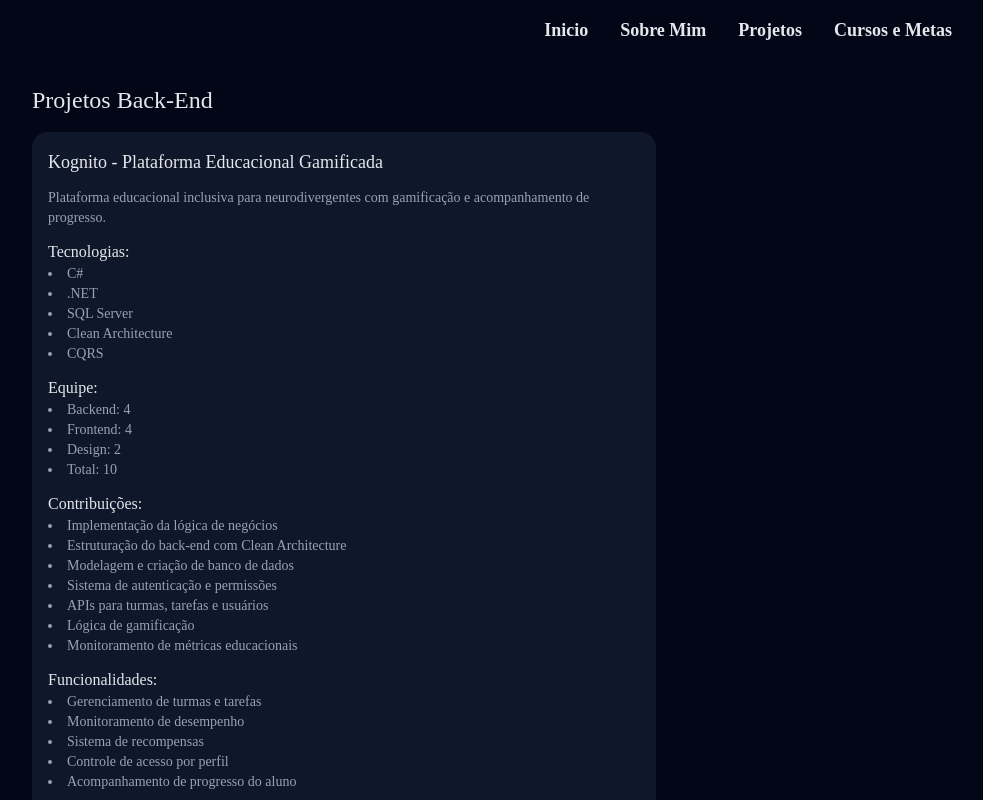
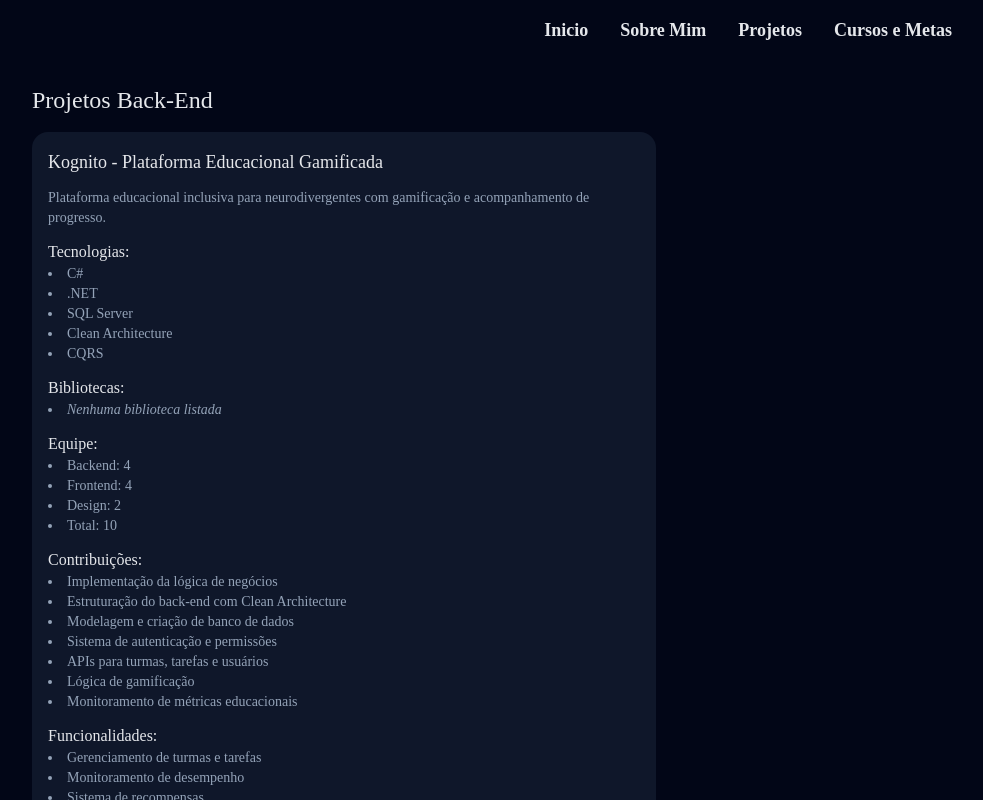
Before and after one commit to AdrianoATBS/portfolio, a Next.js app: page /projetos/backend in a window 1280 px wide. Both pictures are taken after a click on the button "Kognito - Plataforma Educacional Gamificada". Shown: the top 800 px of the page, without its empty margins (296-1279 px from the left). Built offline with nearby package versions, Linux system fonts and the light colour scheme.

Commit message:
feat(Cards): adiciona exibição de bibliotecas nos cards de projetos

```diff
--- a/src/components/CardBackEnd.tsx
+++ b/src/components/CardBackEnd.tsx
@@ -45,6 +45,19 @@ export default function CardBackEnd(){
                         {projeto.tecnologias.map((tech) => (
                             <li key={tech}>{tech}</li>
                         ))}
+                        </ul>
+                    </div>
+
+                    <div>
+                        <h4 className="font-[--font-titulos] text-texto text-md">Bibliotecas:</h4>
+                        <ul className="list-disc list-inside font-[--font-texto] text-texto-secundario text-sm">
+                        {projeto.biblioteca ? (
+                            projeto.biblioteca.map((lib) => (
+                                <li key={lib}>{lib}</li>
+                            ))
+                        ) : (
+                            <li className="text-texto-secundario italic">Nenhuma biblioteca listada</li>
+                        )}
                         </ul>
                     </div>
 
--- a/src/components/CardFrontEnd.tsx
+++ b/src/components/CardFrontEnd.tsx
@@ -46,6 +46,18 @@ export default function CardFrontEnd(){
                         {projeto.tecnologias.map((tech) => (
                             <li key={tech}>{tech}</li>
                         ))}
+                        </ul>
+                    </div>
+                    <div>
+                        <h4 className="font-[--font-titulos] text-texto text-md">Bibliotecas:</h4>
+                        <ul className="list-disc list-inside font-[--font-texto] text-texto-secundario text-sm">
+                        {projeto.biblioteca ? (
+                            projeto.biblioteca.map((lib) => (
+                                <li key={lib}>{lib}</li>
+                            ))
+                        ) : (
+                            <li className="text-texto-secundario italic">Nenhuma biblioteca listada</li>
+                        )}
                         </ul>
                     </div>
 
--- a/src/components/CardIntegracao.tsx
+++ b/src/components/CardIntegracao.tsx
@@ -47,6 +47,19 @@ export default function CardIntegracao(){
                         {projeto.tecnologias.map((tech) => (
                             <li key={tech}>{tech}</li>
                         ))}
+                        </ul>
+                    </div>
+
+                     <div>
+                        <h4 className="font-[--font-titulos] text-texto text-md">Bibliotecas:</h4>
+                        <ul className="list-disc list-inside font-[--font-texto] text-texto-secundario text-sm">
+                        {projeto.biblioteca ? (
+                            projeto.biblioteca.map((lib) => (
+                                <li key={lib}>{lib}</li>
+                            ))
+                        ) : (
+                            <li className="text-texto-secundario italic">Nenhuma biblioteca listada</li>
+                        )}
                         </ul>
                     </div>
 
```
